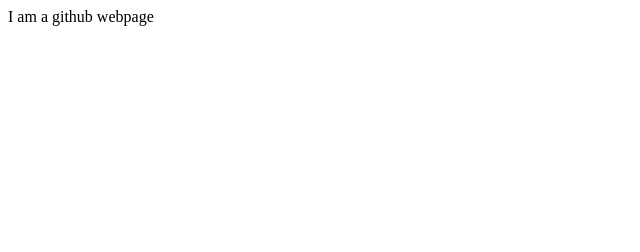
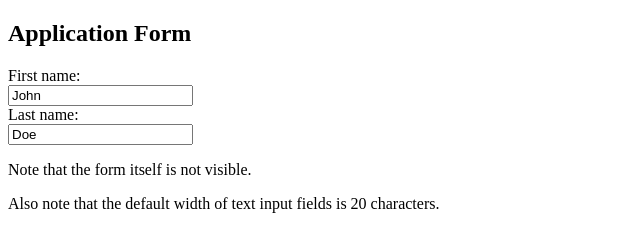
Before and after one commit to shivam5th/shivam5th.github.io, a plain HTML site: page index.html in a window 1280 px wide. Shown: the whole page, without its empty margins (0-640 px from the left). Drawn offline with Linux system fonts and the light colour scheme.

Commit message:
Update index.html

```diff
--- a/index.html
+++ b/index.html
@@ -1 +1,19 @@
-I am a github webpage
+<!DOCTYPE html>
+<html>
+<body>
+
+<h2>Application Form</h2>
+
+<form>
+  <label for="fname">First name:</label><br>
+  <input type="text" id="fname" name="fname" value="John"><br>
+  <label for="lname">Last name:</label><br>
+  <input type="text" id="lname" name="lname" value="Doe">
+</form>
+
+<p>Note that the form itself is not visible.</p>
+
+<p>Also note that the default width of text input fields is 20 characters.</p>
+
+</body>
+</html>
```
